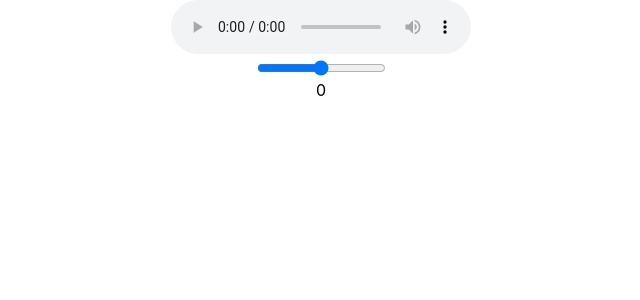
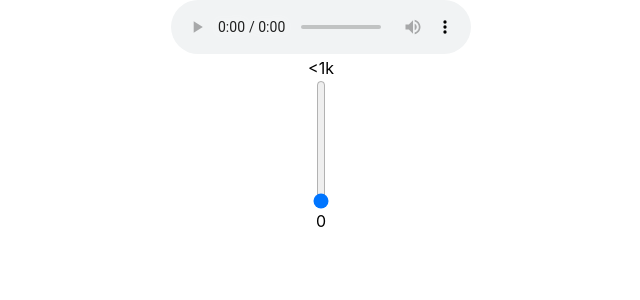
Before and after one commit to BesWick/ConchaInterview, a React (Create React App) app: page / in a window 1280 px wide. Shown: the top 300 px of the page, without its empty margins (319-959 px from the left). Built offline with nearby package versions, Linux system fonts and the light colour scheme.

Commit message:
volume slider working

```diff
--- /dev/null
+++ b/src/components/Audio.js
@@ -0,0 +1,7 @@
+class Audio {
+    static context = new (window.AudioContext || window.webkitAudioContext)()
+
+    static masterGainNode = Audio.context.createGain()
+}
+
+export default Audio
--- a/src/components/audioLayer.css
+++ b/src/components/audioLayer.css
@@ -0,0 +1,13 @@
+input[type=range]{
+    -webkit-appearance: slider-vertical;
+	writing-mode: bt-lr;
+}
+
+
+
+
+
+.col{
+    display:flex;
+    flex-direction: column;
+}
--- a/src/components/audioLayer.js
+++ b/src/components/audioLayer.js
@@ -19,32 +19,84 @@
 //Phase 1; get a audio player
 //Phase 2: pass audio to web audio
 import starwar from '../assets/starwars.wav'
-import React, { useState } from 'react'
+import React, { useEffect, useRef, useState } from 'react'
+import Audio from './Audio'
+import './audioLayer.css'
+
 function AudioLayer() {
-    const [state, setState] = useState({
-        filter: 0,
-    })
+    // const audioContext = new (window.AudioContext ||
+    //     window.webkitAudioContext)()
+    // const gainNode = audioContext.createGain()
+
+    const audioElement = useRef()
+
+    // const track = autoctx.createMediaElementSource(audioElement)
+
+    //set state to represent initial value of masterGainNode
+    const [masterGainValue, setMasterGainValue] = useState(0)
+
+    const initializeMasterGain = () => {
+        const track = Audio.context.createMediaElementSource(
+            audioElement.current,
+        )
+        // Connect the masterGainNode to the audio context to allow it to output sound.
+        track.connect(Audio.masterGainNode)
+        Audio.masterGainNode.connect(Audio.context.destination)
+
+        // Set masterGain Value to 0
+        Audio.masterGainNode.gain.setValueAtTime(0, Audio.context.currentTime)
+    }
+
+    // const initializeMasterGain = () => {
+    //      track = audioContext.createMediaElementSource(
+    //         audioElement.current,
+    //     )
+    //     // Connect the masterGainNode to the audio context to allow it to output sound.
+    //     //  gainNode.connect(audiocontext.destination)
+    //     track.connect(gainNode).connect(audioContext.destination)
+
+    //     // Set masterGain Value to 0
+    //     gainNode.gain.setValueAtTime(0, audioContext.currentTime)
+    // }
+
+    //initialize masterGainNode on first render
+    useEffect(initializeMasterGain, [])
+
+    const changeMasterVolume = (e) => {
+        Audio.masterGainNode.gain.setValueAtTime(
+            e.target.value,
+            Audio.context.currentTime,
+        )
+        console.log(
+            'GAIN ' + Audio.masterGainNode.gain.value + ' ' + e.target.value,
+        )
+        setMasterGainValue(e.target.value)
+    }
 
     return (
         <div className='audio'>
             <div className='pl'>
-                <audio controls src={starwar}>
+                <audio controls src={starwar} ref={audioElement}>
                     Your browser does not support the
                     <code>audio</code> element.
                 </audio>
             </div>
-
-            <input
-                type='range'
-                min={-40}
-                max={40}
-                value={state.filter}
-                orient='vertical'
-                onChange={(e) =>
-                    setState({ ...state, filter: Number(e.target.value) })
-                }
-            />
-            <div className='num'>{state.filter}</div>
+            <div className='sliders'>
+                <div className='col'>
+                    <label htmlFor='fader'>&lt;1k</label>
+                    <input
+                        type='range'
+                        id='fader'
+                        min={0}
+                        max={1}
+                        step={0.01}
+                        value={masterGainValue}
+                        onChange={changeMasterVolume}
+                        orient='vertical'
+                    />
+                    <div className='num'>{masterGainValue}</div>
+                </div>
+            </div>
         </div>
     )
 }
```
Also changed, not shown: 1 other file (tests, documents, lock files or other folders).
